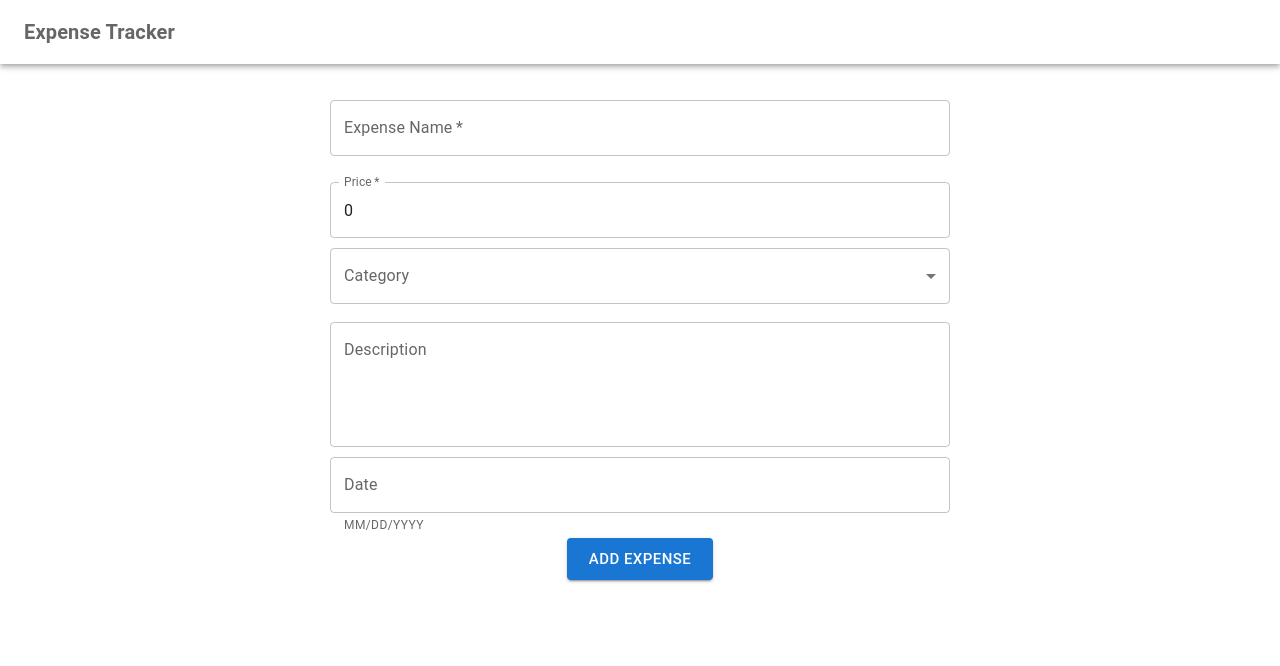
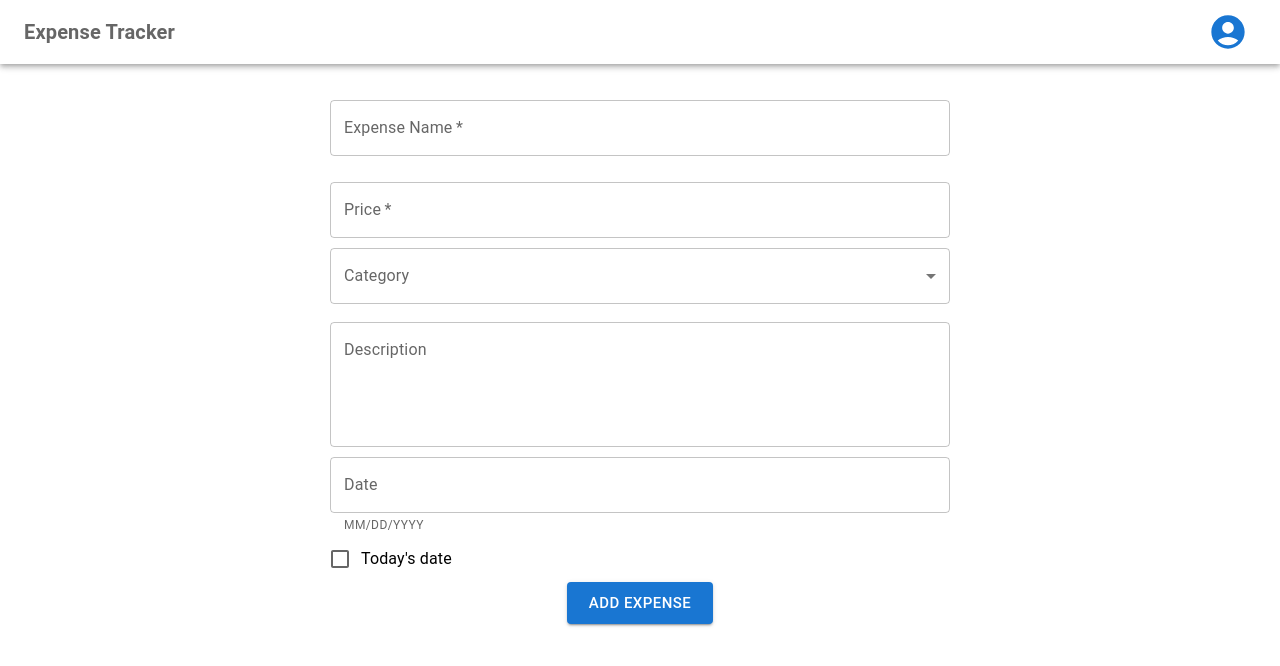
Before and after one commit to siddharthgarewal/Expense-Tracker, a React (Create React App) app: page / in a window 1280 px wide. Shown: the top 666 px of the page. Built offline with nearby package versions, Linux system fonts and the light colour scheme.

Commit message:
feat: added today's date functionality

```diff
--- a/src/components/add-expense-form/ExpenseForm.tsx
+++ b/src/components/add-expense-form/ExpenseForm.tsx
@@ -9,11 +9,13 @@ import { LocalizationProvider, DatePicker } from "@mui/x-date-pickers";
 import { AdapterDayjs } from "@mui/x-date-pickers/AdapterDayjs";
 import { FormData, categories } from "./expenseForm.type";
 import "./ExpenseForm.css";
+import { Checkbox, FormControlLabel, FormGroup } from "@mui/material";
+import dayjs from "dayjs";
 
 const ExpenseForm = () => {
   const [formData, setFormData] = useState<FormData>({
     expenseName: "",
-    price: 0,
+    price: null,
     category: "",
     description: "",
     date: null,
@@ -30,6 +32,14 @@ const ExpenseForm = () => {
 
   const handleDateChange = (date: any) => {
     setFormData({ ...formData, date });
+  };
+
+  const handleTodaysDate = (event: any) => {
+    if (event.target.checked) {
+      setFormData({ ...formData, date: dayjs() });
+    } else {
+      setFormData({ ...formData, date: null });
+    }
   };
 
   return (
@@ -96,6 +106,12 @@ const ExpenseForm = () => {
           sx={{ width: "100%" }}
         />
       </LocalizationProvider>
+      <FormGroup sx={{ width: "100%" }}>
+        <FormControlLabel
+          control={<Checkbox onClick={handleTodaysDate} />}
+          label="Today's date"
+        />
+      </FormGroup>
       <Button type="submit" variant="contained" color="primary" size="large">
         Add Expense
       </Button>
--- a/src/components/add-expense-form/expenseForm.type.ts
+++ b/src/components/add-expense-form/expenseForm.type.ts
@@ -1,9 +1,9 @@
 export interface FormData {
   expenseName: string;
-  price: number;
+  price: number | null;
   category: string;
   description: string;
-  date: Date | null;
+  date: object | null;
 }
 
 export const categories = [
--- a/src/components/header/Header.tsx
+++ b/src/components/header/Header.tsx
@@ -1,4 +1,5 @@
-import { AppBar, Toolbar, Typography, Box } from "@mui/material";
+import { AppBar, Toolbar, Typography, Box, IconButton } from "@mui/material";
+import AccountCircleIcon from "@mui/icons-material/AccountCircle";
 
 function Header() {
   return (
@@ -14,7 +15,9 @@ function Header() {
         </Typography>
         <Box sx={{ flexGrow: 1 }} />
         {/* <IconButton color="inherit">Your Search Icon</IconButton> */}
-        {/* <IconButton color="inherit">Your Account Icon</IconButton> */}
+        <IconButton color="primary">
+          <AccountCircleIcon sx={{ height: "2.5rem", width: "2.5rem" }} />
+        </IconButton>
       </Toolbar>
     </AppBar>
   );
```
